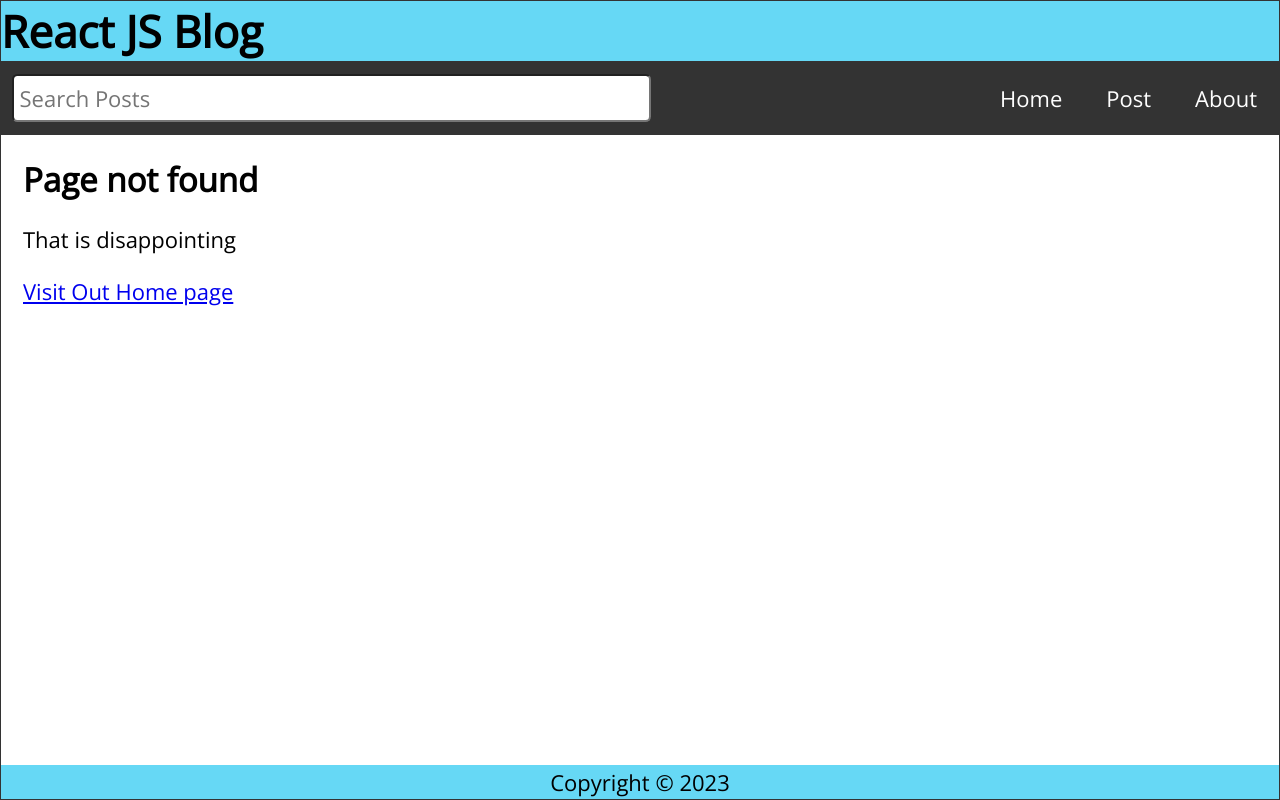
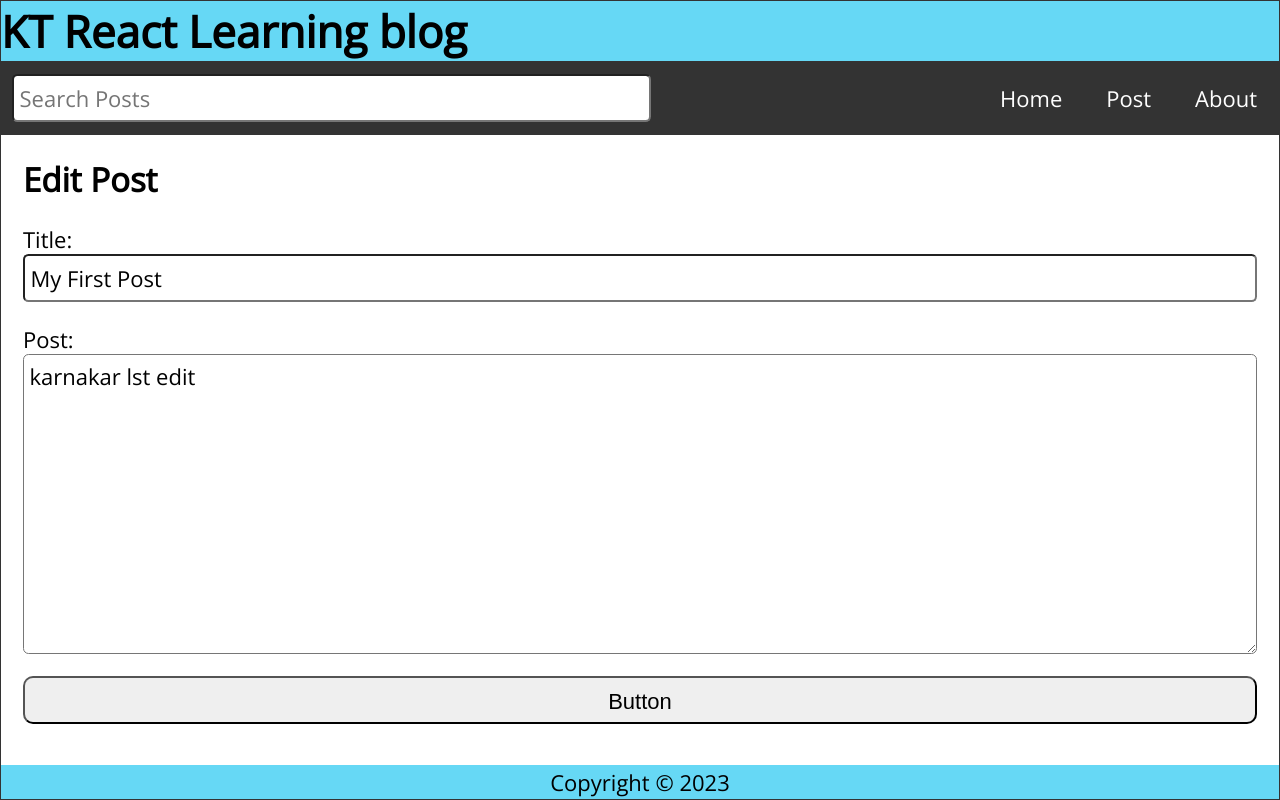
Before and after one commit to thallapalli/kt-react-blog-app, a React (Create React App) app: page /edit/1 in a window 1280 px wide. Before the commit this address had no page. Built offline with nearby package versions, Linux system fonts and the light colour scheme; data requests are answered from the project's data file.

Commit message:
CRUD complete

```diff
--- a/data/db.json
+++ b/data/db.json
@@ -3,26 +3,14 @@
     {
       "id": 1,
       "title": "My First Post",
-      "datetime": "July 01, 2021 11:17:36 AM",
-      "body": "Lorem ipsum dolor sit amet consectetur adipisicing elit. Quis consequatur expedita, assumenda similique non optio! Modi nesciunt excepturi corrupti atque blanditiis quo nobis, non optio quae possimus illum exercitationem ipsa!"
-    },
-    {
-      "id": 2,
-      "title": "My 2nd Post",
-      "datetime": "July 01, 2021 11:17:36 AM",
-      "body": "Lorem ipsum dolor sit amet consectetur adipisicing elit. Quis consequatur expedita, assumenda similique non optio! Modi nesciunt excepturi corrupti atque blanditiis quo nobis, non optio quae possimus illum exercitationem ipsa!"
+      "datetime": "December 26, 2023 7:01:36 PM",
+      "body": "karnakar lst edit "
     },
     {
       "id": 3,
       "title": "My 3rd Post",
-      "datetime": "July 01, 2021 11:17:36 AM",
-      "body": "Lorem ipsum dolor sit amet consectetur adipisicing elit. Quis consequatur expedita, assumenda similique non optio! Modi nesciunt excepturi corrupti atque blanditiis quo nobis, non optio quae possimus illum exercitationem ipsa!"
-    },
-    {
-      "id": 4,
-      "title": "My Fourth Post",
-      "datetime": "July 01, 2021 11:17:36 AM",
-      "body": "Lorem ipsum dolor sit amet consectetur adipisicing elit. Quis consequatur expedita, assumenda similique non optio! Modi nesciunt excepturi corrupti atque blanditiis quo nobis, non optio quae possimus illum exercitationem ipsa!"
+      "datetime": "December 26, 2023 7:05:07 PM",
+      "body": "with last and final "
     }
   ]
 }
--- a/src/App.js
+++ b/src/App.js
@@ -10,6 +10,7 @@
 import { useState, useEffect } from "react";
 import { format } from "date-fns";
 import api from "./api/posts";
+import EditPost from "./EditPost";
 
 function App() {
   const [posts, setPosts] = useState([]);
@@ -69,15 +70,16 @@
     const datetime = format(new Date(), "MMMM dd, yyyy pp");
     const updatedPost = { id, title: editTitle, datetime, body: editBody };
     try {
-      const response= await api.put(`/posts/${id}`,updatedPost);
-      setPosts(posts.map(post=>post.id===id?{...response.data}:post));
-      setEditTitle('');
-      setEditBody('');
-      history.push('/');
+      const response = await api.put(`/posts/${id}`, updatedPost);
+      setPosts(
+        posts.map((post) => (post.id === id ? { ...response.data } : post))
+      );
+      setEditTitle("");
+      setEditBody("");
+      history.push("/");
     } catch (err) {
       console.log(`Error: ${err.message}`);
     }
-
   };
   const handleDelete = async (id) => {
     try {
@@ -92,7 +94,7 @@
 
   return (
     <div className="App">
-      <Header title="React JS Blog" />
+      <Header title="KT React Learning blog" />
       <Nav search={search} setSearch={setSearch} />
       <Switch>
         <Route exact path="/">
@@ -107,6 +109,16 @@
             setPostBody={setPostBody}
           />
         </Route>
+        <Route path="/edit/:id">
+          <EditPost
+            posts={posts}
+            handleEdit={handleEdit}
+            editTitle={editTitle}
+            setEditTitle={setEditTitle}
+            editBody={editBody}
+            setEditBody={setEditBody}
+          />
+        </Route>
         <Route path="/post/:id">
           <PostPage posts={posts} handleDelete={handleDelete} />
         </Route>
--- a/src/EditPost.js
+++ b/src/EditPost.js
@@ -0,0 +1,61 @@
+import React from "react";
+import { useEffect } from "react";
+import { useParams, Link } from "react-router-dom";
+
+const EditPost = ({
+  posts,
+  handleEdit,
+  editBody,
+  setEditBody,
+  editTitle,
+  setEditTitle,
+}) => {
+  const { id } = useParams();
+  const post = posts.find((post) => post.id.toString() === id);
+  useEffect(() => {
+    if (post) {
+      setEditTitle(post.title);
+      setEditBody(post.body);
+    }
+  }, [post, setEditTitle, setEditBody]);
+  return (
+    <main className="NewPost">
+      {editTitle && (
+        <>
+          <h2>Edit Post</h2>
+          <form className="newPostForm" onSubmit={(e) => e.preventDefault()}>
+            <label htmlFor="postTitle">Title:</label>
+            <input
+              id="postTitle"
+              type="text"
+              required
+              value={editTitle}
+              onChange={(e) => setEditTitle(e.target.value)}
+            />
+            <label htmlFor="postBody">Post:</label>
+            <textarea
+              id="postBody"
+              required
+              value={editBody}
+              onChange={(e) => setEditBody(e.target.value)}
+            />
+            <button type="submit" onClick={() => handleEdit(post.id)}>
+              Button
+            </button>
+          </form>
+        </>
+      )}
+      {!editTitle && (
+        <>
+          <h2> Edit Post not found</h2>
+          <p> That is disappointing</p>
+          <p>
+            <Link to="/">Visit Out Home page</Link>
+          </p>
+        </>
+      )}
+    </main>
+  );
+};
+
+export default EditPost;
--- a/src/PostPage.js
+++ b/src/PostPage.js
@@ -11,24 +11,19 @@
             <h2>{post.title}</h2>
             <p className="postDate">{post.datetime}</p>
             <p className="postBody">{post.body}</p>
-            <button onClick={()=>handleDelete(post.id)}>
-
-              Delete Post
-            </button>
+            <Link to={`/edit/${post.id}`}><button className="editButton">Edit Post</button></Link>
+            <button className="deleteButton" onClick={() => handleDelete(post.id)}>Delete Post</button>
           </>
         )}
-        {!post &&
-
+        {!post && (
           <>
             <h2> Post not found</h2>
             <p> That is disappointing</p>
             <p>
-<Link to='/'>Visit Out Home page</Link>
-
+              <Link to="/">Visit Out Home page</Link>
             </p>
           </>
-
-        }
+        )}
       </article>
     </main>
   );
--- a/src/index.css
+++ b/src/index.css
@@ -200,9 +200,9 @@
   cursor: pointer;
 }
 
-.Missing h2, .PostPage h2,
-.Missing p, .PostPage p {
-  margin-bottom: 1rem;
+
+.Missing p, .PostPage p,.NewPost p {
+  margin-top: 1rem;
 }
 
 .PostPage button {
@@ -210,10 +210,17 @@
   min-width: 48px;
   border-radius: 0.25rem;
   padding: 0.5rem;
+  margin-right: 0.5rem;
   font-size: 1rem;
-  background-color: red;
+
   color: #fff;
   cursor: pointer;
+}
+.deleteButton {
+  background-color: red;
+}
+.editButton {
+  background-color:#333;
 }
 
 .statusMsg {
```
Lines whose indentation alone changed are shown as unchanged.
